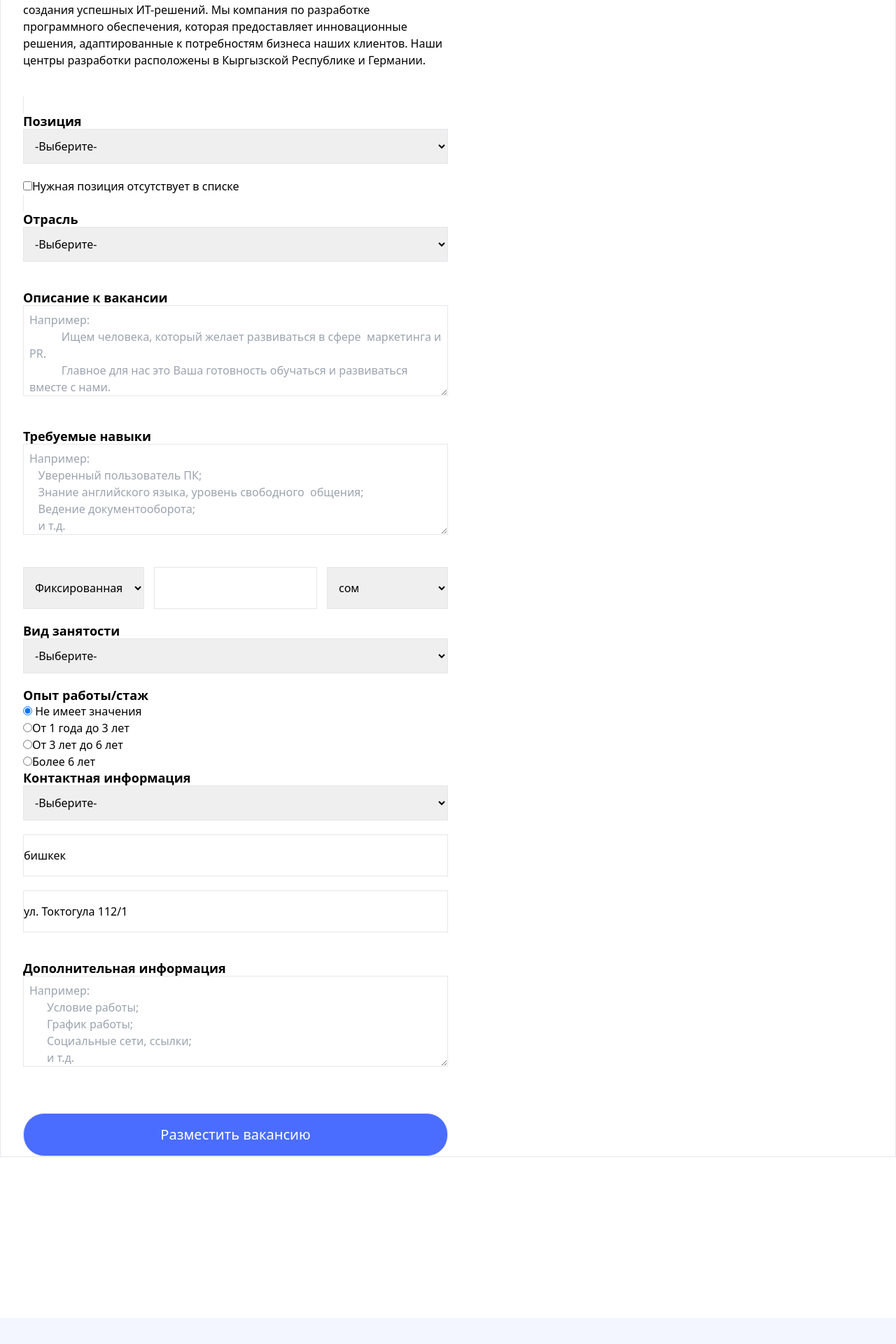
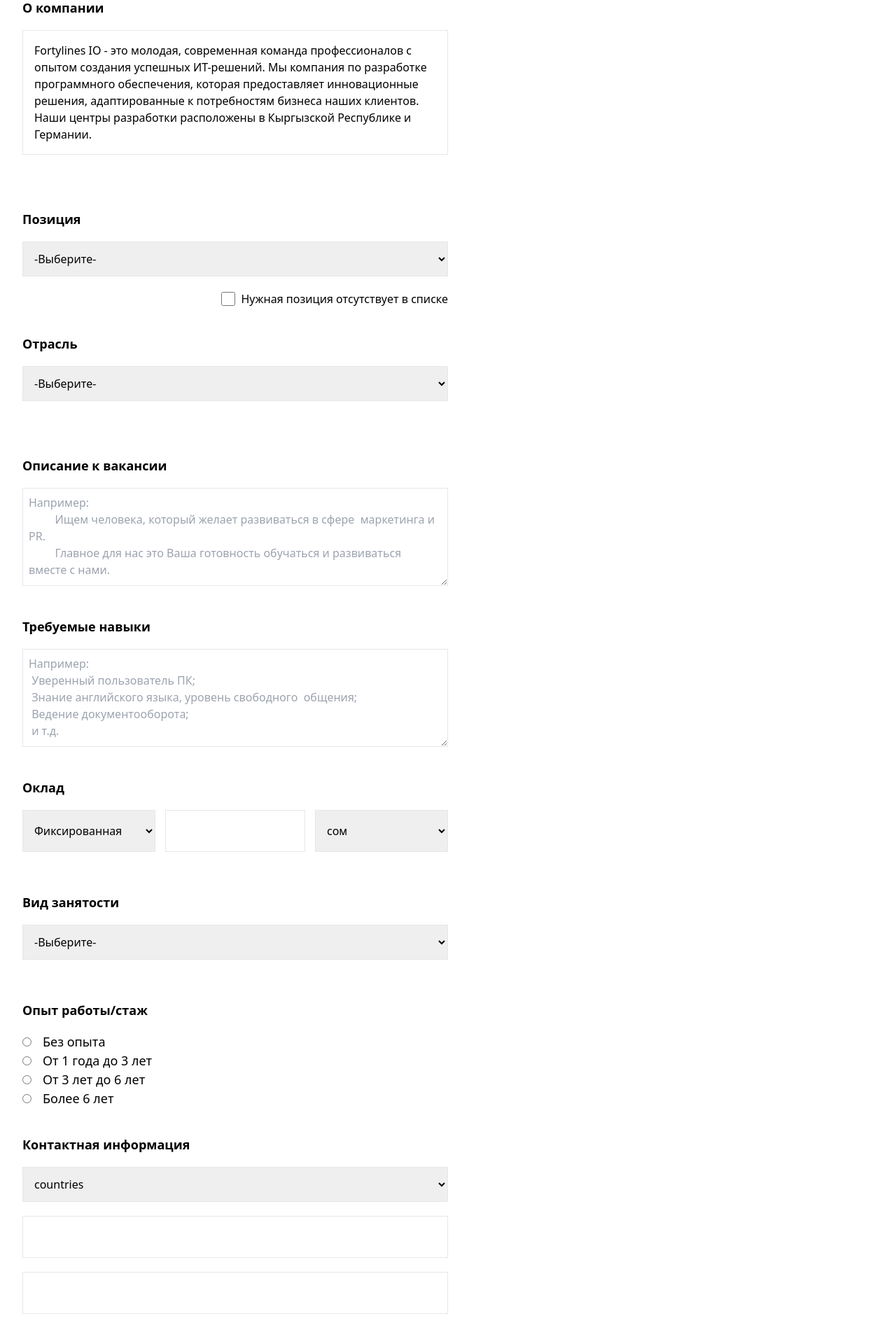
Before and after one commit to baielNasirdinU/projectHR, a React (Vite) app: page /createVacancy in a window 1280 px wide. Shown: the part 420-2340 px from the top of the page at 70% size. Built offline with nearby package versions, Linux system fonts and the light colour scheme.

Commit message:
add new vacancy

```diff
--- a/package.json
+++ b/package.json
@@ -16,6 +16,7 @@
     "react-hook-form": "^7.47.0",
     "react-icons": "^4.11.0",
     "react-router-dom": "^6.17.0",
+    "react-select": "^5.7.7",
     "uuid": "^9.0.1",
     "yup": "^1.3.2"
   },
--- a/src/components/pages/userPanel/createVacancy/CreateVacancy.jsx
+++ b/src/components/pages/userPanel/createVacancy/CreateVacancy.jsx
@@ -1,180 +1,299 @@
-import styles from "../../../styles/style"
-import './createVacancy.css'
-import { useNavigate } from "react-router-dom";
+import styles from "../../../styles/style";
+import "./createVacancy.css";
+// import { useNavigate } from "react-router-dom";
 import { useForm } from "react-hook-form";
 import * as yup from "yup";
-import {yupResolver}from '@hookform/resolvers/yup'
+import { yupResolver } from "@hookform/resolvers/yup";
+import { useState } from "react";
+import NewVacancy from "./newVacancy/NewVacancy";
+import Fortylines from '../../../img/FortylinesLogo.png'
+
 
 const schema = yup.object().shape({
-    select: yup.string().required()
-   })
+  selectPosition: yup.string().required(),
+  selectIndustry: yup.string().required(),
+  selectCurrency: yup.string().required(),
+  selectEmploymenet: yup.string().required(),
+  money:yup.number().positive().integer().required(),
+  selectSalary: yup.string().required(),
+  selectExperience: yup.string().required('Please select an option'),
+  checked: yup
+    .boolean()
+    .oneOf([true], "You must accept the terms and conditions"),
+  vacancy: yup.string().required("name is required"),
+  skills: yup.string().required("name is required"),
+  country: yup.string().required("name is required"),
+  city: yup.string().required("name is required"),
+  address: yup.string().required("name is required"),
+  moreInformation: yup.string().required("name is required"),
+});
+
+const CreateVacancy = () => {
+  const [addVacancy,setAddVacancy]=useState(false)
+  const [data,setData]=useState([])
 
 
-const CreateVacancy = () => {
-
-  const { register, handleSubmit,formState:{errors} } = useForm({
+  const {
+    register,
+    handleSubmit,
+    formState: { errors },
+  } = useForm({
     resolver:yupResolver(schema)
   });
-const navigate=useNavigate()
+  // const navigate = useNavigate();
+  const date = () => {
+    return new Date();
+  };
 
   const onSubmit = (data) => {
+    setData({data,  date: date().toLocaleDateString() });
+    // navigate("/userPanel");
+    setAddVacancy(true)
+  };
+ const selectOne = ["Административный ассистент","Бухгалтер", "Веб-разработчик","Главный бухгалтер","Дизайнер","Инженер","Контент-менеджер"]
+ const selectTwo = ["Автомобильный бизнес", "Административный персонал"," Безопасность","Высший и средний менеджмент","Добыча сырья"," Домашний обслуживающий персонал","Закупки","Инженер","Контент-менеджер"]
 
+ const selectThree= ['sdf','sadf','sdaf']
+ const selectFour= ['сом','kz','ru','usd']
+ const selectFive= ['Полная занятость','Частичная занятость','Временная занятость','  Фриланс / Самозанятость','Волонтерство']
+ const inputRadio= ['Без опыта','От 1 года до 3 лет','От 3 лет до 6 лет','Более 6 лет']
+ const countries=['kyrgyzstan1','kyrgyzstan2','kyrgyzstan3','kyrgyzstan4','kyrgyzstan5',
+ ]
 
-    console.log(data);
-    navigate('/userPanel')
-
-  };
-
+// console.log(data);
   return (
     <div className="mb-[230px]">
-        <div className={`${styles.container} newVacancy  border`}>
-<div className="sm:w-[50%] lg:w-[40%] w-full ">
-
+      <div className={`${styles.container} newVacancy mt-[65px] `}>
+       {
+        addVacancy?<NewVacancy data={data}/>: <div className="sm:w-[50%] lg:w-[650px] w-full ">
         <h2 className="title">Добавление новой вакансии </h2>
-            <div className="fortynlines">
-                <img src="/" alt="" />
+        <div className="fortynlines flex items-center gap-[20px]">
+          <img src={Fortylines} alt="Fortylines" className="w-[70px] h-[70px] rounded-[50%]" />
           <a href="#">Fortylines IO</a>
         </div>
         <div className="aboutCompany mb-[40px] mt-[60px]">
-                <h3>О компании</h3>
-                <p>Fortylines IO - это молодая, современная команда профессионалов с опытом создания успешных ИТ-решений. Мы компания по разработке программного обеспечения, которая предоставляет инновационные решения, адаптированные к потребностям бизнеса наших клиентов. Наши центры разработки расположены в Кыргызской Республике и Германии.</p>
+          <h3 className="text-[22px] font-bold">О компании</h3>
+          <p className="border p-4">
+            Fortylines IO - это молодая, современная команда профессионалов с
+            опытом создания успешных ИТ-решений. Мы компания по разработке
+            программного обеспечения, которая предоставляет инновационные
+            решения, адаптированные к потребностям бизнеса наших клиентов.
+            Наши центры разработки расположены в Кыргызской Республике и
+            Германии.
+          </p>
         </div>
 
+        <form
 
-               <form action="" onSubmit={handleSubmit(onSubmit)} className="createForm">
-                    <label className=" border bg-red-700">
-                  <h3>  Позиция</h3>
-
-                     <select  {...register("select")} className="p-3 border w-full mb-[20px]">
-                    <option value="" selected disabled hidden>-Выберите-</option>
-  <option    >Административный ассистент</option>
-  <option   >Бухгалтер</option>
-  <option >Веб-разработчик</option>
-  <option >Главный бухгалтер</option>
-  <option >Дизайнер</option>
-  <option >Инженер</option>
-  <option >Контент-менеджер</option>
-</select>
-<div className=""><input type="checkbox" /><span>Нужная позиция отсутствует в списке</span></div>
-
-                </label >
-
-                <label  className="  ">
-              <h3>  Отрасль</h3>
-
-                <select className="p-3 border  w-full  mb-[40px]" >
-                <option value="" selected disabled hidden>-Выберите-</option>
-  <option value="volvo">Автомобильный бизнес</option>
-  <option value="saab">Административный персонал</option>
-  <option value="vw">Безопасность</option>
-  <option value="vw">Высший и средний менеджмент</option>
-  <option value="vw">Добыча сырья</option>
-  <option value="vw">Домашний обслуживающий персонал</option>
-  <option value="vw">Закупки</option>
-</select>
+          onSubmit={handleSubmit(onSubmit)}
+          className="createForm flex flex-col "
+        >
 
 
-                </label >
-                <label  className="mb-[40px] ">
-              <h3>  Описание к вакансии</h3>
+          <label>
+            <h3> Позиция</h3>
 
-       <textarea className="w-full h-[130px] border outline-none p-2" placeholder={`Например:
-           Ищем человека, который желает развиваться в сфере  маркетинга и PR.
-           Главное для нас это Ваша готовность обучаться и развиваться вместе с нами.`} >
+            <select
 
-       </textarea>
+              {...register("selectPosition")}
+              className="p-3 border w-full mb-[20px]"
+             >
+              <option value=""  hidden>  -Выберите-</option>
+              {
+                selectOne.map((item )=>
+              <option value={item} key={item} >
+                {item}
+              </option>)
+              }
+
+            </select>
+          </label>
+            <label className=" flex  justify-end gap-2 ">
+              <input type="checkbox" className="w-[20px]" {...register("checked")} />
+              <span
+                className={`${errors.checked?.message ? "text-red-500" : ""}`}
+              >
+                Нужная позиция отсутствует в списке
+              </span>
+            </label>
+
+          <label >
+            <h3> Отрасль</h3>
+
+            <select placeholder="jjdf"
+              {...register("selectIndustry")}
+              className="p-3 border  w-full  mb-[40px]"
+            >
+              <option value=""  hidden>  -Выберите-</option>
+              {
+                selectTwo.map((item )=>
+              <option value={item} key={item} >
+                {item}
+              </option>)
+              }
 
 
+
+
+            </select>
           </label>
-                <label  className="">
-              <h3 className="mt-[40px]">  Требуемые навыки</h3>
+          <label >
+            <h3 className="mb-[40px] "> Описание к вакансии</h3>
 
-       <textarea className="w-full h-[130px] border p-2 outline-none" placeholder="Например:
+            <textarea
+              {...register("vacancy")}
+              className="w-full h-[140px] border outline-none p-2"
+              placeholder={`Например:
+         Ищем человека, который желает развиваться в сфере  маркетинга и PR.
+         Главное для нас это Ваша готовность обучаться и развиваться вместе с нами.`}
+            ></textarea>
+          </label>
+          <label >
+            <h3 className="mt-[40px]"> Требуемые навыки</h3>
+
+            <textarea
+              {...register("skills")}
+              className="w-full h-[140px] border p-2 outline-none"
+              placeholder="Например:
  Уверенный пользователь ПК;
  Знание английского языка, уровень свободного  общения;
  Ведение документооборота;
-   и т.д.">
+ и т.д."
+            ></textarea>
+          </label>
 
-       </textarea>
+           <label>
+            <h3 className="mt-[40px]">Оклад</h3>
+            <label className="flex  gap-[14px]">
+              <select
+                {...register("selectSalary")}
+                className="p-3 border w-full mb-[20px] h-[60px]"
+              >
+
+                <option value="" hidden>Фиксированная</option>
+
+                {
+                selectThree.map((item )=>
+              <option value={item} key={item} >
+                {item}
+              </option>)
+              }
+              </select>
+              <input {...register("money")} type="number" className="outline-none border pl-4 text-[24px] h-[60px] w-[200px]" />
+              <select
+                {...register("selectCurrency")}
+                className="p-3 border w-full h-[60px] mb-[20px]"
+              >
+               {
+                selectFour.map((item)=>
+                <option value={item} key={item}>{item}</option>)
+               }
+
+              </select>
+            </label>
+          </label>
+          <label >
+            <h3 className="mt-[40px]  "> Вид занятости</h3>
+
+            <select
+              {...register("selectEmploymenet")}
+              className="p-3 border  w-full mb-[20px]"
+            >
+              <option value="" hidden>-Выберите-</option>
+
+             {
+              selectFive.map((item)=>
+              <option key={item} value={item}>
+                {item}
+              </option>)
+             }
+            </select>
+          </label>
+          <h3 className="mt-[40px]">Опыт работы/стаж</h3>
+         {
+          errors.selectOption?.message? <label >
+          <input    type="radio"  defaultChecked  />
+          <span> Не имеет значения</span>
+         </label>:''
+         }
+
+{
+inputRadio.map((item=>
 
 
+      <label  key={item}>
+              < input type="radio"    {...register("selectExperience")}  value={item}   />
+            <span className="pl-4 text-[18px]">{item}</span>
       </label>
 
-                <label className="flex mt-[40px] gap-[14px]">
-                <select className="p-3 border w-full mb-[20px] h-[60px]">
-                <option value="" selected disabled hidden>Фиксированная</option>
-  <option value="volvo">Volvo</option>
-  <option value="saab">Saab</option>
-  <option value="vw">VW</option>
-</select>
-<input type="number" className="outline-none border h-[60px]"/>
-<select className="p-3 border w-full h-[60px] mb-[20px]">
-  <option value="volvo">Volvo</option>
-  <option value="saab">Saab</option>
-  <option value="vw">usd</option>
-  <option value="audi" selected>сом</option>
-</select>
-                </label>
-                <label  className="mt-[40px]  ">
-              <h3>  Вид занятости</h3>
+  ))
 
-                <select className="p-3 border  w-full mb-[20px]">
-                <option value="" selected disabled hidden>-Выберите-</option>
-  <option value="volvo">Полная занятость</option>
-  <option value="saab">Частичная занятость </option>
-  <option value="vw">Временная занятость</option>
-  <option value="vw">Фриланс / Самозанятость</option>
-  <option value="vw">Волонтерство</option>
+}
+
+
+
+
+
+          <label>
+            <h3  className="mt-[40px]">Контактная информация</h3>
+            <select
+              {...register("country")}
+              className="p-3 border  w-full mb-[20px]"
+            >
+              <option value="" hidden>countries</option>
+
+             {
+              countries.map((item)=>
+              <option key={item} value={item}>
+                {item}
+              </option>)
+             }
             </select>
 
+          </label>
+          <label>    <input {...register("city")}
+              type="text"
 
-                </label >
-                <label class="">
-                    <h3>Опыт работы/стаж</h3>
-  <input type="radio" name="radio"  checked="checked"/>
-<span>  Не имеет значения</span><br />
+              className="w-full outline-none h-[60px] p-4 border mb-[20px]"
+            />
+            <input {...register("address")}
+              type="text"
 
-  <input type="radio" name="radio" />
-  <span>От 1 года до 3 лет</span><br />
-  <input type="radio" name="radio" />
-  <span>От 3 лет до 6 лет</span><br />
-  <input type="radio" name="radio" />
-  <span>Более 6 лет</span>
-</label>
-<label className="m3">
-    <h3>Контактная информация</h3>
-    <select className="p-3 border  w-full mb-[20px]">
-                <option value="" selected disabled hidden>-Выберите-</option>
-  <option value="volvo">Кыргызстан</option>
-
-</select>
-    <input type="text"  value="бишкек" className="w-full outline-none h-[60px] border mb-[20px]"/>
-    <input type="text"  value="ул. Токтогула 112/1 " className="w-full outline-none h-[60px] border mb-[40px]"/>
-</label>
-<label  className="mt-[40px]  ">
-              <h3> Дополнительная информация </h3>
-              <textarea className="w-full h-[130px] border p-2 outline-none" placeholder="Например:
+              className="w-full outline-none pl-4 h-[60px] border mb-[40px]"
+            /></label>
+          <label >
+            <h3 className="mt-[40px]  "> Дополнительная информация </h3>
+            <textarea {...register("moreInformation")}
+              className="w-full h-[130px] border p-2 outline-none"
+              placeholder="Например:
     Условие работы;
     График работы;
     Социальные сети, ссылки;
     и т.д.
-">
+"
+            ></textarea>
+          </label>
+      <div className="flex justify-end gap-[20px]">
+      <button
+            type="submit"
+            className="rounded-[30px] mt-[60px] bg-[#4A6DFF] text-white pl-[20px] pr-[20px] pt-[15px] pb-[15px]   text-[20px]
+             border font-[2000]"
+          >
+            Разместить вакансию
+          </button>
+          <button  >
+          <a href="/userPanel" className="rounded-[30px] mt-[60px]  pl-[20px] pr-[20px] pt-[13px] pb-[13px] block text-[#AEB0B2] text-[20px]  w-full border-4  font-[2000]">
+          Отмена
 
-       </textarea>
-
-
-
-
-                </label >
-     {/* <div className="flex"> */}
-     <button  className="rounded-[30px] mt-[60px] bg-[#4A6DFF] text-white pl-[20px] pr-[20px] pt-[15px] pb-[15px] block h  text-[20px]  w-full border font-[2000]">Разместить вакансию</button>
-                {/* <button  className="rounded-[30px] mt-[60px]  pl-[20px] pr-[20px] pt-[15px] pb-[15px] block h  text-[20px]  w-full border font-[2000]">Отмена</button> */}
-
+          </a>
+          </button>
+      </div>
         </form>
       </div>
+       }
       </div>
     </div>
-  )
-}
+  );
+};
 
-export default CreateVacancy
+export default CreateVacancy;
--- a/src/components/pages/userPanel/createVacancy/createVacancy.css
+++ b/src/components/pages/userPanel/createVacancy/createVacancy.css
@@ -10,7 +10,7 @@ margin-bottom: 50px;
 
 }
 .createForm h3{
-font-size: 18px;
+font-size: 24px;
 font-weight: 600;
 line-height: 22px;
 letter-spacing: 0em;
--- /dev/null
+++ b/src/components/pages/userPanel/createVacancy/newVacancy/NewVacancy.jsx
@@ -0,0 +1,76 @@
+import React from 'react'
+import './newVacancy,.css'
+import Fortylines from '../../../../img/FortylinesLogo.png'
+
+const NewVacancy = ({data}) => {
+  return (
+<div className='flex lg:gap-[100px] gap2'>
+
+    <div className="lg:w-[650px] w-[50%] newVacancy">
+        <p>Дата объявления:{data.date}</p>
+        <div className="fortynlines flex items-center gap-[20px]">
+          <img src={Fortylines} alt="Fortylines" className="w-[70px] h-[70px] rounded-[50%]" />
+          <a href="#">Fortylines IO</a>
+        </div>
+          <h3 className="text-[22px] font-bold">О компании</h3>
+          <p className="border p-4">
+            Fortylines IO - это молодая, современная команда профессионалов с
+            опытом создания успешных ИТ-решений. Мы компания по разработке
+            программного обеспечения, которая предоставляет инновационные
+            решения, адаптированные к потребностям бизнеса наших клиентов.
+            Наши центры разработки расположены в Кыргызской Республике и
+            Германии.
+          </p>
+
+          <h3>Описание к вакансии</h3>
+          <ul>
+            <li>{data.data.vacancy}</li>
+          </ul>
+          <h3>Требуемые навыки</h3>
+          <ul>
+            <li>{data.data.skills}</li>
+          </ul>
+          <h3>Контактная информация</h3>
+          <ul>
+            <li>{data.data.country}</li>
+            <li>{data.data.city}</li>
+            <li>{data.data.address}</li>
+          </ul>
+          <h3>Дополнительная информация </h3>
+          <ul>
+            <li>{data.data.moreInformation}</li>
+
+          </ul>
+    </div>
+    <div className=" ">
+        <div className=" border-b-2 mb-[20px] pb-[20px]">
+            <p className='text-[#D1D1D1]'>локация</p>
+            <h2>{data.data.country},{data.data.city}</h2>
+        </div>
+        <div className=" border-b-2  mb-[20px] pb-[20px]">
+            <p className='text-[#D1D1D1]'>Отрасль</p>
+            <h2>{data.data.selectIndustry}</h2>
+        </div>
+        <div className=" border-b-2 mb-[20px] pb-[20px]">
+            <p className='text-[#D1D1D1]'>Вид Занятости</p>
+            <h2>{data.data.selectEmploymenet}</h2>
+        </div>
+        <div className=" border-b-2  mb-[20px] pb-[20px]">
+            <p className='text-[#D1D1D1]'>требуемый опыт работы/ стаж</p>
+            <h2>{data.data.selectExperience}</h2>
+        </div>
+        <div className=" border-b-2  mb-[20px] pb-[20px] " >
+            <p className='text-[#D1D1D1]'>оклад</p>
+            <h2>{data.data.selectSalary}</h2>
+            <h2>{data.data.money} {data.data.selectCurrency}</h2>
+        </div>
+    </div>
+
+
+
+
+</div>
+  )
+}
+
+export default NewVacancy
--- /dev/null
+++ b/src/components/pages/userPanel/createVacancy/newVacancy/newVacancy,.css
@@ -0,0 +1,23 @@
+.newVacancy h3{
+    /* font-family: Inter; */
+font-size: 18px;
+font-weight: 600;
+line-height: 24px;
+letter-spacing: 0em;
+margin-top: 40px;
+margin-bottom: 20px;
+text-align: left;
+
+}
+.newVacancy ul li{
+    list-style: inside;
+}
+.newVacancy h2{
+    font-family: "Gill Sans", sans-serif;;
+font-size: 18px;
+font-weight: 400;
+line-height: 22px;
+letter-spacing: 0em;
+text-align: left;
+
+}
```
Also changed, not shown: src/components/pages/userPanel/UserPanel.jsx (+7 -4 lines), src/components/footer/Footer.jsx (line endings or trailing spaces), src/components/img/FortylinesLogo.png (added), 1 other file (tests, documents, lock files or other folders). Lines whose indentation alone changed are shown as unchanged.
